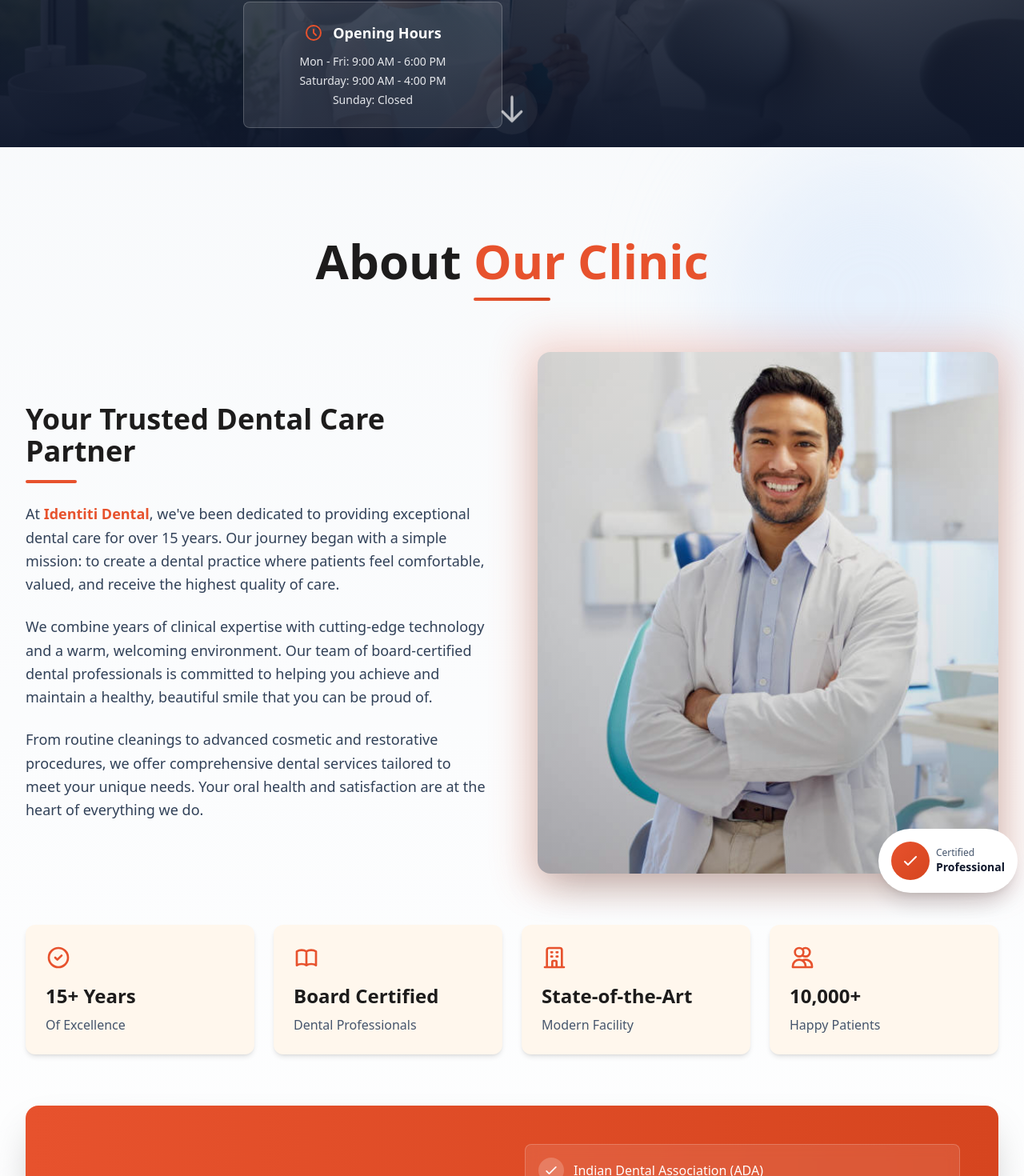
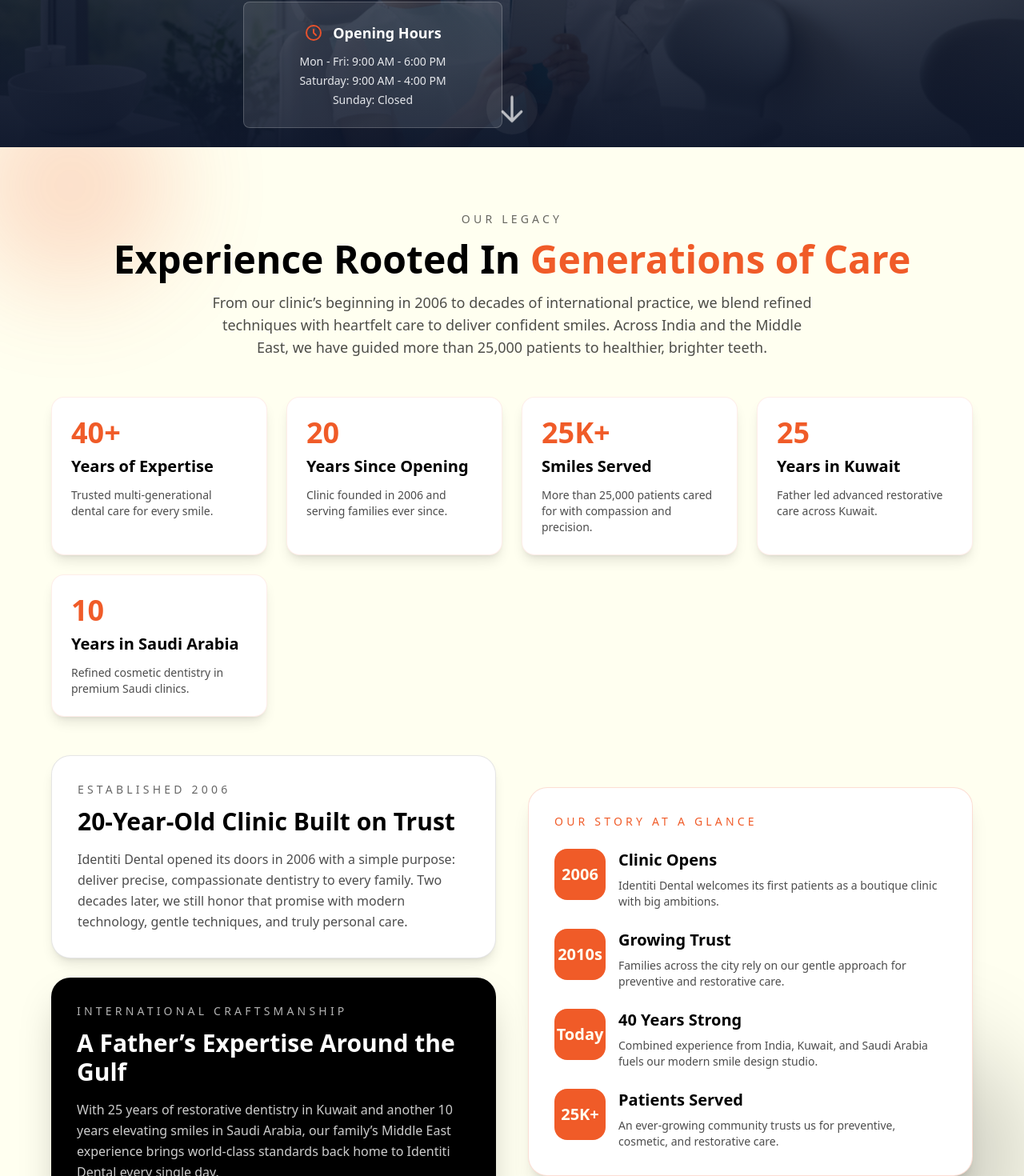
Before and after one commit to Mateen7c7/identiti_dental, a React (Vite) app: page / in a window 1280 px wide. Shown: the part 496-1966 px from the top of the page at 80% size. Built offline with nearby package versions, Linux system fonts and the light colour scheme.

Commit message:
added Exp

```diff
--- a/src/App.jsx
+++ b/src/App.jsx
@@ -1,10 +1,12 @@
 import About from "./components/About";
 import BeforeAfter from "./components/BeforeAfter";
 import Contact from "./components/Contact";
+import Experience from "./components/Experience";
 import Footer from "./components/Footer";
 import Gallery from "./components/Gallery";
 import Hero from "./components/Hero";
 import Nav from "./components/Nav";
+import NewHero from "./components/NewHero";
 import Reviews from "./components/Reviews";
 import Servicess from "./components/Servicess";
 
@@ -14,6 +16,8 @@
       <Nav />
       <main>
         <Hero />
+        {/* <NewHero/> */}
+        <Experience/>
         <About />
         <Servicess  />
         <BeforeAfter />
--- /dev/null
+++ b/src/components/Experience.jsx
@@ -0,0 +1,149 @@
+import React from 'react'
+
+const Experience = () => {
+  const stats = [
+    {
+      value: '40+',
+      label: 'Years of Expertise',
+      detail: 'Trusted multi-generational dental care for every smile.'
+    },
+    {
+      value: '20',
+      label: 'Years Since Opening',
+      detail: 'Clinic founded in 2006 and serving families ever since.'
+    },
+    {
+      value: '25K+',
+      label: 'Smiles Served',
+      detail: 'More than 25,000 patients cared for with compassion and precision.'
+    },
+    {
+      value: '25',
+      label: 'Years in Kuwait',
+      detail: 'Father led advanced restorative care across Kuwait.'
+    },
+    {
+      value: '10',
+      label: 'Years in Saudi Arabia',
+      detail: 'Refined cosmetic dentistry in premium Saudi clinics.'
+    }
+  ]
+
+  return (
+    <section id="experience" className="relative py-20 px-6 bg-[#FFFFF0] overflow-hidden">
+      <div className="absolute inset-0 opacity-20 pointer-events-none">
+        <div className="w-64 h-64 bg-[#F05B28] rounded-full blur-3xl absolute -top-20 -left-10"></div>
+        <div className="w-72 h-72 bg-[#000000] rounded-full blur-3xl absolute bottom-0 right-0"></div>
+      </div>
+
+      <div className="relative z-10 max-w-6xl mx-auto space-y-12">
+        <div className="text-center space-y-4">
+          <p className="text-sm tracking-[0.3em] uppercase text-[#000000]/60">Our Legacy</p>
+          <h2 className="text-4xl md:text-5xl font-semibold text-[#000000]">
+            Experience Rooted In
+            <span style={{ color: '#F05B28' }}> Generations of Care</span>
+          </h2>
+          <p className="text-lg text-[#000000]/70 max-w-3xl mx-auto">
+            From our clinic’s beginning in 2006 to decades of international practice, we blend
+            refined techniques with heartfelt care to deliver confident smiles. Across India and the
+            Middle East, we have guided more than 25,000 patients to healthier, brighter teeth.
+          </p>
+        </div>
+
+        <div className="grid grid-cols-1 sm:grid-cols-2 lg:grid-cols-4 gap-6">
+          {stats.map((stat) => (
+            <div
+              key={stat.label}
+              className="bg-white shadow-lg rounded-2xl p-6 border border-[#F05B28]/10 hover:-translate-y-1 hover:shadow-xl transition-all duration-300"
+            >
+              <p className="text-4xl font-bold" style={{ color: '#F05B28' }}>
+                {stat.value}
+              </p>
+              <h3 className="mt-2 text-xl font-semibold text-[#000000]">{stat.label}</h3>
+              <p className="mt-3 text-sm text-[#000000]/70">{stat.detail}</p>
+            </div>
+          ))}
+        </div>
+
+        <div className="grid grid-cols-1 md:grid-cols-2 gap-10 items-center">
+          <div className="space-y-6">
+            <div className="bg-white rounded-3xl p-8 border border-[#000000]/10 shadow-lg">
+              <p className="text-sm tracking-[0.3em] uppercase text-[#000000]/60 mb-3">
+                Established 2006
+              </p>
+              <h3 className="text-3xl font-semibold text-[#000000]">
+                20-Year-Old Clinic Built on Trust
+              </h3>
+              <p className="mt-4 text-[#000000]/70 leading-relaxed">
+                Identiti Dental opened its doors in 2006 with a simple purpose: deliver precise,
+                compassionate dentistry to every family. Two decades later, we still honor that promise
+                with modern technology, gentle techniques, and truly personal care.
+              </p>
+            </div>
+
+            <div className="bg-[#000000] text-white rounded-3xl p-8 shadow-2xl">
+              <p className="text-sm tracking-[0.3em] uppercase text-white/70 mb-3">
+                International Craftsmanship
+              </p>
+              <h3 className="text-3xl font-semibold">
+                A Father’s Expertise Around the Gulf
+              </h3>
+              <p className="mt-4 text-white/80 leading-relaxed">
+                With 25 years of restorative dentistry in Kuwait and another 10 years elevating smiles
+                in Saudi Arabia, our family’s Middle East experience brings world-class standards back
+                home to Identiti Dental every single day.
+              </p>
+            </div>
+          </div>
+
+          <div className="bg-white rounded-3xl p-8 shadow-xl border border-[#F05B28]/20">
+            <p className="text-sm tracking-[0.3em] uppercase text-[#F05B28]">
+              Our Story at a Glance
+            </p>
+            <div className="mt-6 space-y-6">
+              {[
+                {
+                  year: '2006',
+                  title: 'Clinic Opens',
+                  text: 'Identiti Dental welcomes its first patients as a boutique clinic with big ambitions.'
+                },
+                {
+                  year: '2010s',
+                  title: 'Growing Trust',
+                  text: 'Families across the city rely on our gentle approach for preventive and restorative care.'
+                },
+                {
+                  year: 'Today',
+                  title: '40 Years Strong',
+                  text: 'Combined experience from India, Kuwait, and Saudi Arabia fuels our modern smile design studio.'
+                },
+                {
+                  year: '25K+',
+                  title: 'Patients Served',
+                  text: 'An ever-growing community trusts us for preventive, cosmetic, and restorative care.'
+                }
+              ].map((item) => (
+                <div key={item.year} className="flex gap-4">
+                  <div>
+                    <div
+                      className="w-16 h-16 rounded-2xl flex items-center justify-center text-xl font-semibold"
+                      style={{ backgroundColor: '#F05B28', color: '#FFFFF0' }}
+                    >
+                      {item.year}
+                    </div>
+                  </div>
+                  <div className="flex-1">
+                    <h4 className="text-xl font-semibold text-[#000000]">{item.title}</h4>
+                    <p className="text-sm text-[#000000]/70 mt-2">{item.text}</p>
+                  </div>
+                </div>
+              ))}
+            </div>
+          </div>
+        </div>
+      </div>
+    </section>
+  )
+}
+
+export default Experience
--- /dev/null
+++ b/src/components/NewHero.jsx
@@ -0,0 +1,11 @@
+
+
+const NewHero = () => {
+  return (
+    <div className="w-full h-[85vh] bg-[url('/mobile_bg.webp')] bg-cover grid place-content-end">
+        <h1 className="text-orange-500 text-5xl  text-center ">Bright Smiles, <br></br> Gentle Care.</h1>
+    </div>
+  )
+}
+
+export default NewHero
```
Also changed, not shown: public/mobile_bg.webp (added).
